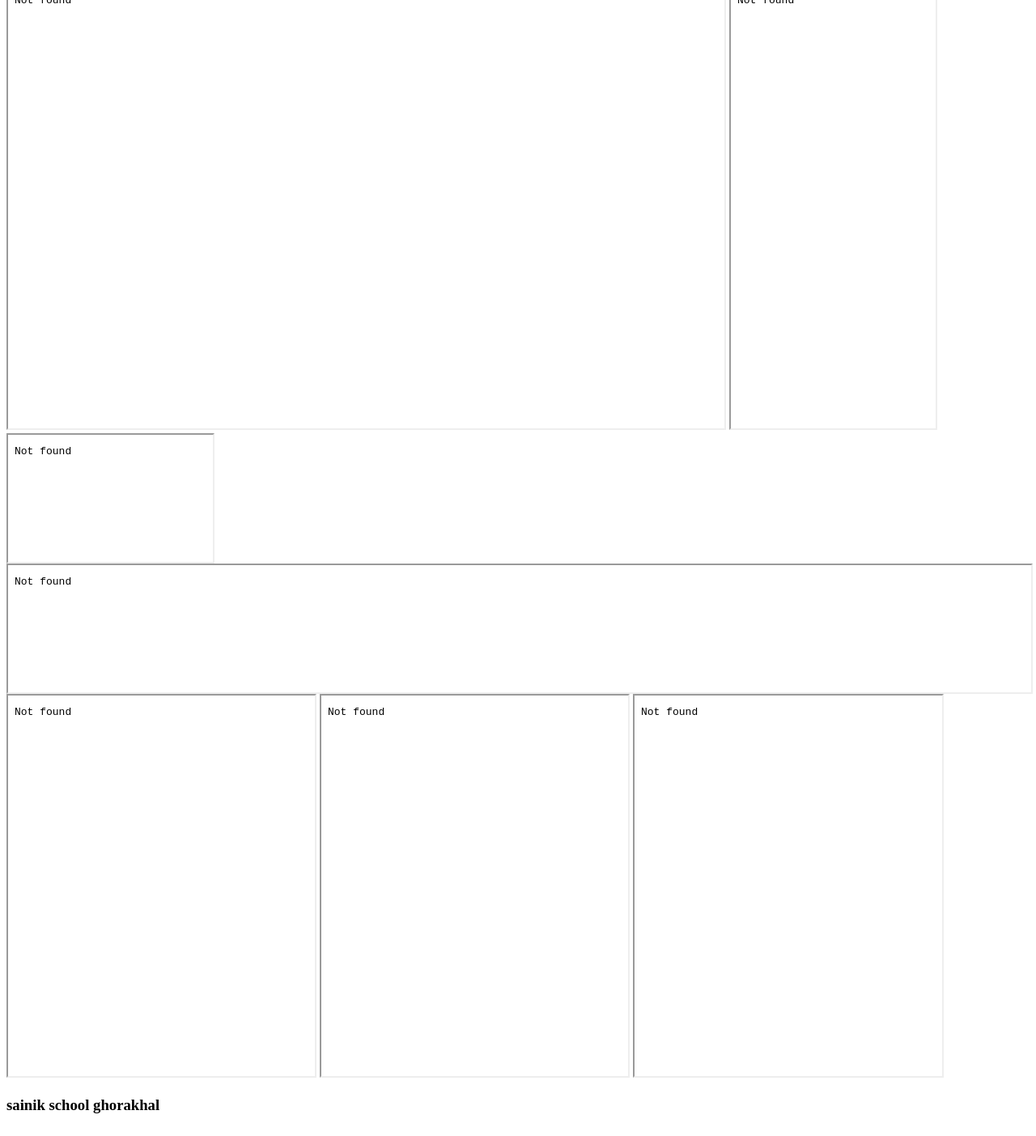
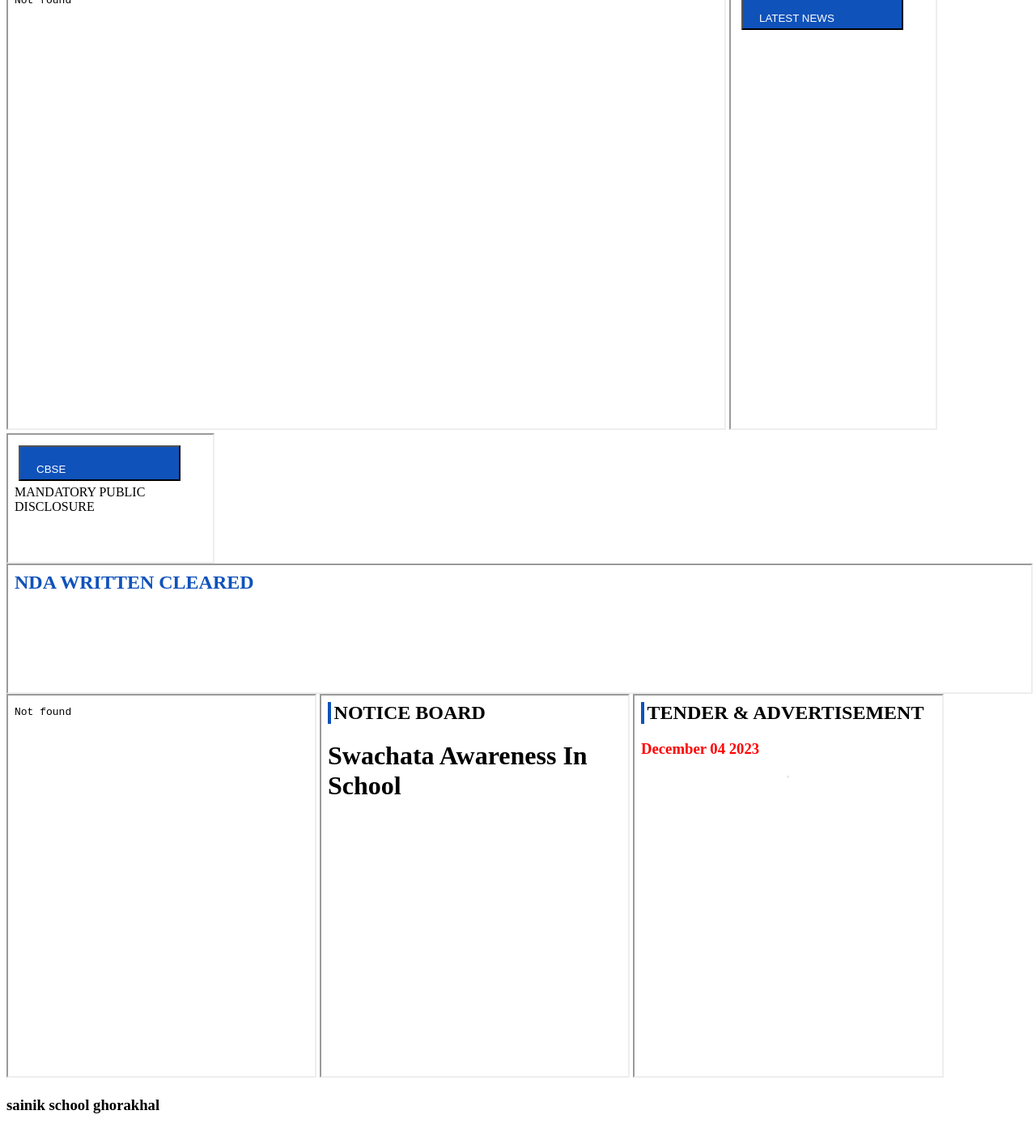
Before and after one commit to arcVaishali/abhinavssgk, a plain HTML site: page index.html in a window 1280 px wide. Shown: the part 197-1600 px from the top of the page at 81% size. Drawn offline with Linux system fonts and the light colour scheme.

Commit message:
modified

```diff
--- a/index..html
+++ b/index.html
@@ -66,13 +66,13 @@
       />
       <br style="width: 100%" />
 
-      <iframe src="./frame_c.html" height="70%" width="70%"></iframe>
-      <iframe src="./news_a.html" height="70%" width="20%"></iframe>
-      <iframe src="./cbse_a.html" height="20%" width="20%"></iframe>
-      <iframe src="./nda_b.html" height="20%" width="100%"></iframe>
-      <iframe src="./ssgktch.html" height="60%" width="30%"></iframe>
-      <iframe src="./notice_a.html" height="60%" width="30%"></iframe>
-      <iframe src="t./ender_a.html" height="60%" width="30%"></iframe>
+      <iframe src="./pages/frame_c.html" height="70%" width="70%"></iframe>
+      <iframe src="./pages/news_a.html" height="70%" width="20%"></iframe>
+      <iframe src="./pages/cbse_a.html" height="20%" width="20%"></iframe>
+      <iframe src="./pages/nda_b.html" height="20%" width="100%"></iframe>
+      <iframe src="./pages/ssgktch.html" height="60%" width="30%"></iframe>
+      <iframe src="./pages/notice_a.html" height="60%" width="30%"></iframe>
+      <iframe src="./pages/tender_a.html" height="60%" width="30%"></iframe>
     </p>
 
     <h3>sainik school ghorakhal</h3>
```
